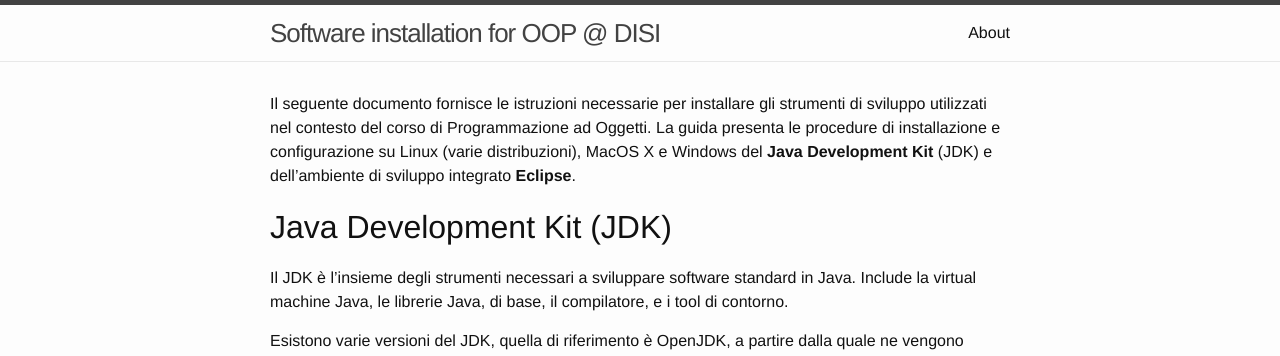
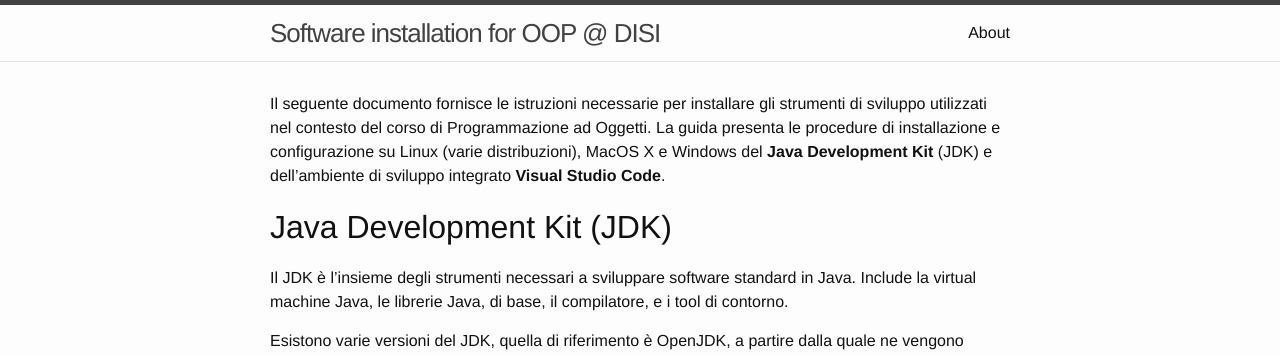
Before and after one commit to unibo-oop/software-installation, a Jekyll site: the page built from index.md, in a window 1280 px wide and 900 px high. Shown: the top 356 px of the window. Built offline with Jekyll 4.4.1, drawn with Linux system fonts in a browser that asks for light colours.

Commit message:
Update index.md

```diff
--- a/index.md
+++ b/index.md
@@ -3,7 +3,7 @@ layout: default
 ---
 
 Il seguente documento fornisce le istruzioni necessarie per installare gli strumenti di sviluppo utilizzati nel contesto del corso di Programmazione ad Oggetti.
-La guida presenta le procedure di installazione e configurazione su Linux (varie distribuzioni), MacOS X e Windows del **Java Development Kit** (JDK) e dell'ambiente di sviluppo integrato **Eclipse**.
+La guida presenta le procedure di installazione e configurazione su Linux (varie distribuzioni), MacOS X e Windows del **Java Development Kit** (JDK) e dell'ambiente di sviluppo integrato **Visual Studio Code**.
 
 # Java Development Kit (JDK)
 
```
